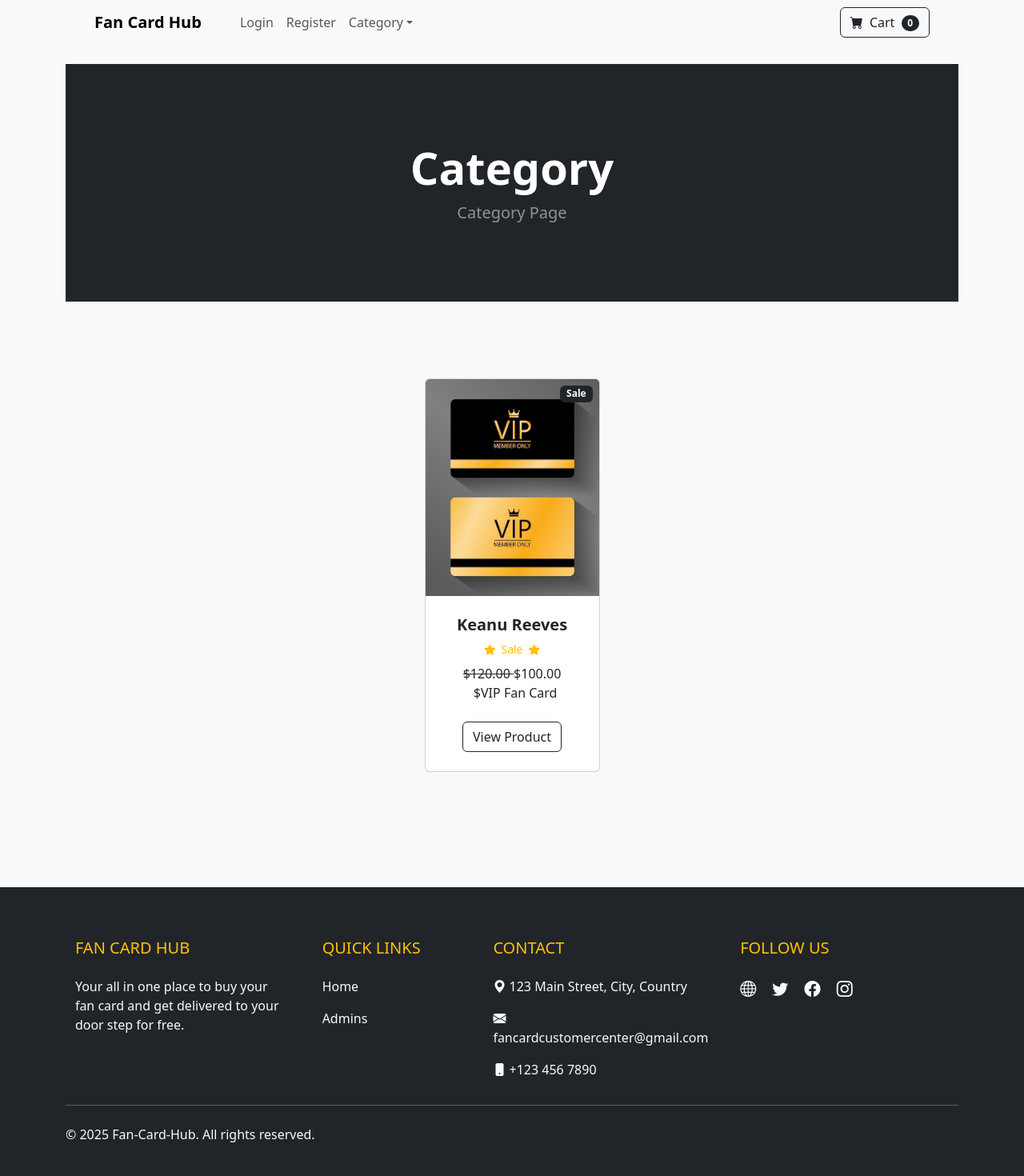
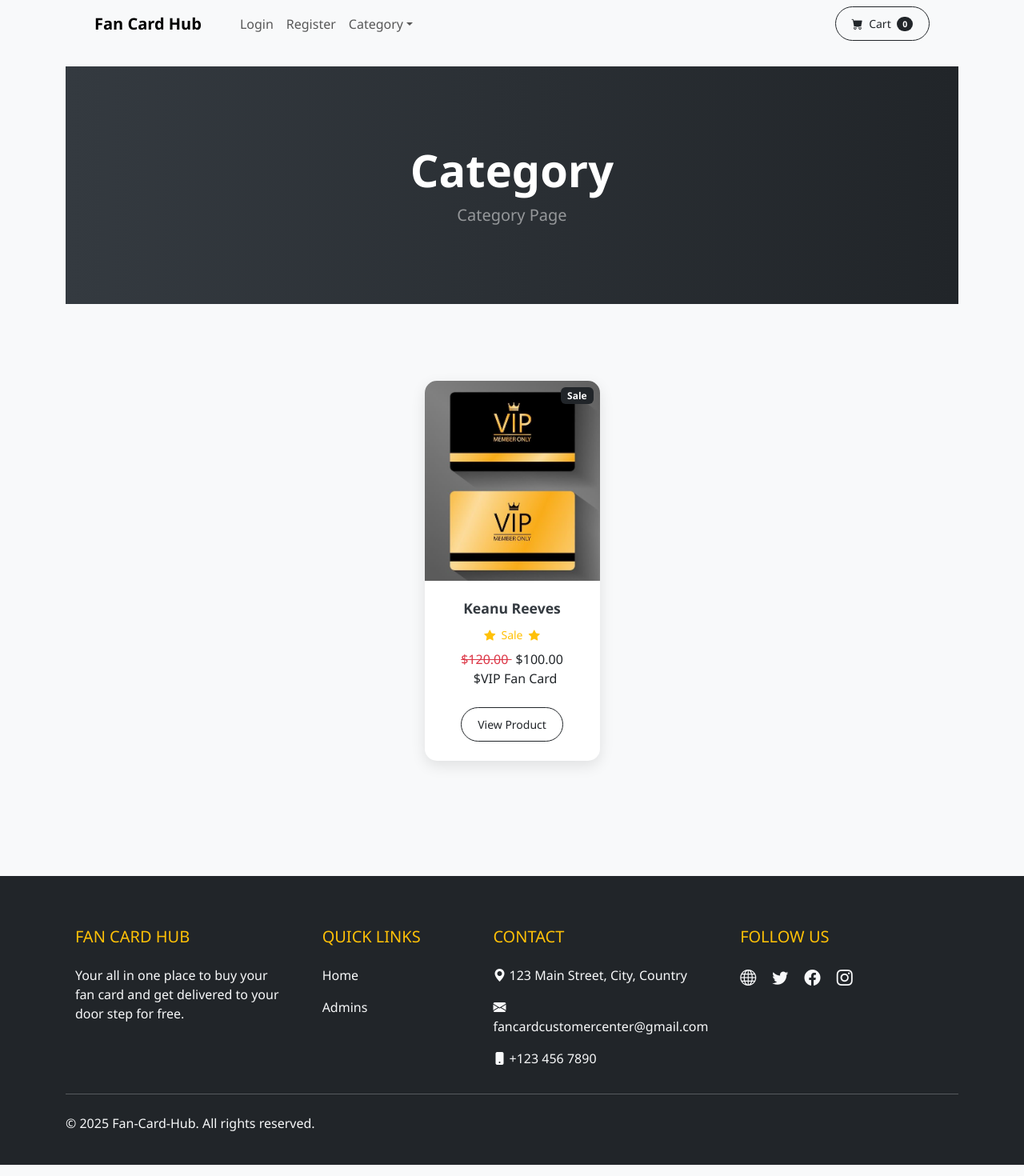
Before and after one commit to Tordi-portfolio/korean_fan_card, a Django app: page /category/Keanu-Reeves in a window 1280 px wide. Shown: the whole page at 80% size. Run offline with Django 5.2, Linux system fonts and the light colour scheme; data comes from the database, SQL or seed files in the repository.

Commit message:
second commiting

```diff
--- a/store/templates/category.html
+++ b/store/templates/category.html
@@ -93,4 +93,82 @@
         </div>
     </section>
 
+<style>
+    /* General Body Styling */
+    body {
+        font-family: 'Segoe UI', Tahoma, Geneva, Verdana, sans-serif;
+        background-color: #f8f9fa;
+    }
+
+    /* Header */
+    header.bg-dark {
+        background: linear-gradient(to right, #343a40, #212529);
+    }
+
+    header .display-4 {
+        font-weight: 700;
+    }
+
+    /* Card */
+    .card {
+        border: none;
+        border-radius: 15px;
+        box-shadow: 0 6px 18px rgba(0, 0, 0, 0.1);
+        transition: transform 0.2s ease-in-out;
+    }
+
+    .card:hover {
+        transform: translateY(-5px);
+    }
+
+    .card-img-top {
+        border-top-left-radius: 15px;
+        border-top-right-radius: 15px;
+        height: 250px;
+        object-fit: cover;
+    }
+
+    .card-body h5 {
+        font-size: 1.1rem;
+        color: #343a40;
+        margin-bottom: 0.75rem;
+    }
+
+    .card-body strike {
+        color: #dc3545;
+        margin-right: 5px;
+    }
+
+    .card-body .text-warning {
+        font-size: 0.875rem;
+    }
+
+    .card-footer {
+        background-color: transparent;
+    }
+
+    .btn-outline-dark {
+        border-radius: 30px;
+        font-size: 0.875rem;
+        padding: 10px 20px;
+    }
+
+    /* Responsive Fixes */
+    @media (max-width: 768px) {
+        .card-img-top {
+            height: 200px;
+        }
+
+        .card-body h5 {
+            font-size: 1rem;
+        }
+
+        .btn-outline-dark {
+            font-size: 0.75rem;
+            padding: 8px 16px;
+        }
+    }
+
+    </style>
+
 {% endblock %}
```
